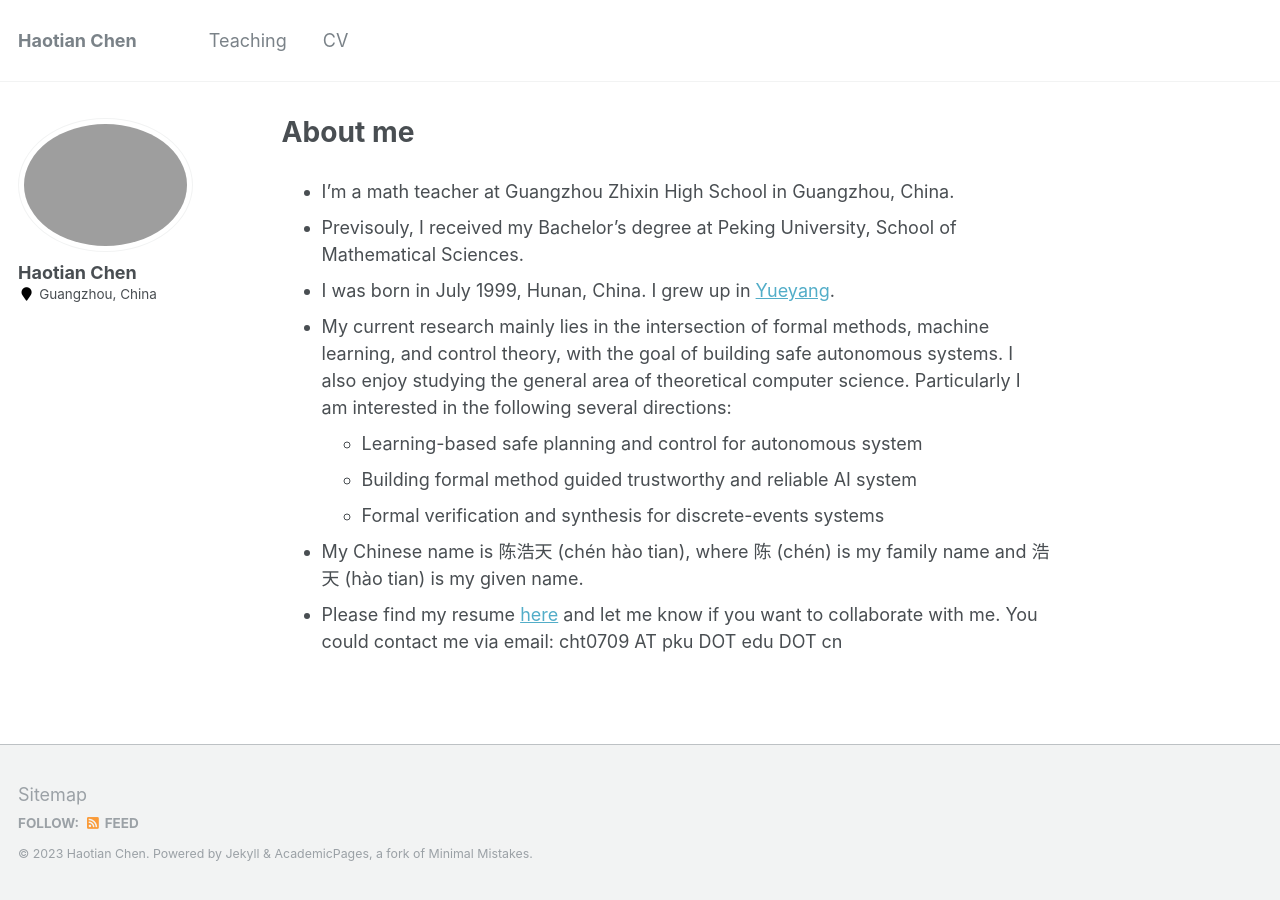
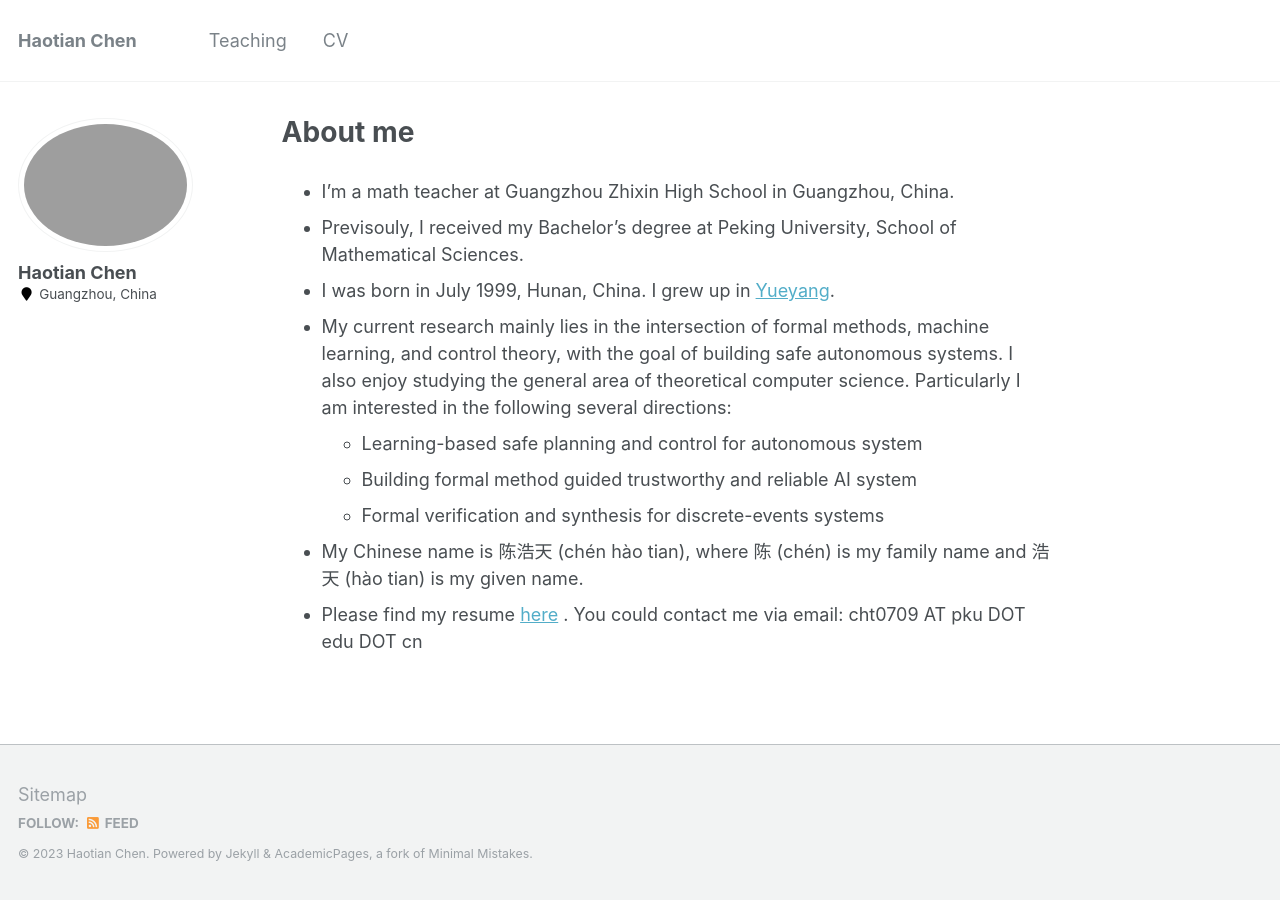
Before and after one commit to haotianchen1999/haotianchen1999.github.io, a Jekyll site: the page built from _pages/about.md, in a window 1280 px wide. Built offline with Jekyll 4.4.1, drawn with Linux system fonts in a browser that asks for light colours.

Commit message:
Update about.md

```diff
--- a/_pages/about.md
+++ b/_pages/about.md
@@ -16,4 +16,4 @@ redirect_from:
   * Building formal method guided trustworthy and reliable AI system
   * Formal verification and synthesis for discrete-events systems
 * My Chinese name is 陈浩天 (ch&eacute;n h&agrave;o tian), where 陈 (ch&eacute;n) is my family name and 浩天 (h&agrave;o tian) is my given name.
-* Please find my resume [here](https://shuoyang2000.github.io/files/ShuoYang_CV.pdf) and let me know if you want to collaborate with me. You could contact me via email: cht0709 AT pku DOT edu DOT cn
+* Please find my resume [here](https://shuoyang2000.github.io/files/ShuoYang_CV.pdf) . You could contact me via email: cht0709 AT pku DOT edu DOT cn
```
